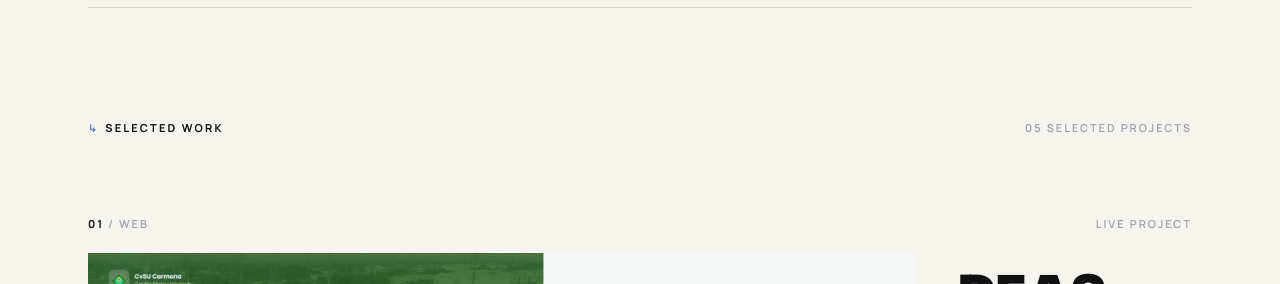
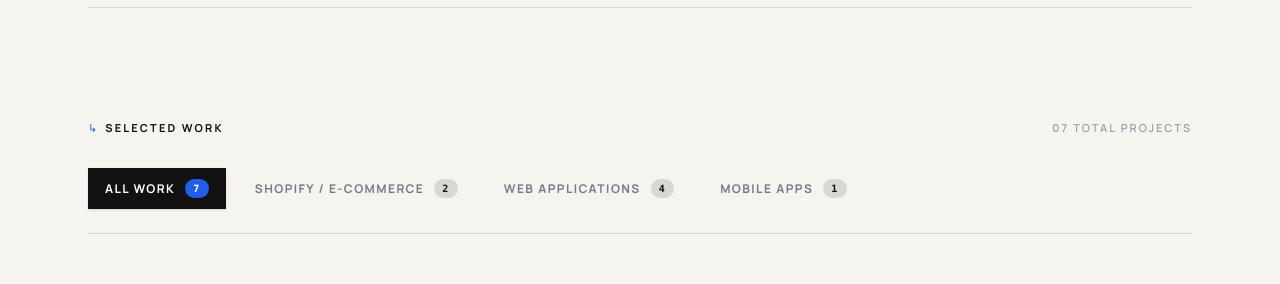
Before and after one commit to Stephen-Tiozon/Stephen-s-Portfolio, a React (Vite) app: page / in a window 1280 px wide. Shown: the part 1180-1464 px from the top of the page. Built offline with nearby package versions, Linux system fonts and the light colour scheme; the HTML template or start-up script is replaced by a standard one.

Commit message:
feat: add initial portfolio application layout and component structure in App.tsx

```diff
--- a/src/App.tsx
+++ b/src/App.tsx
@@ -6,6 +6,13 @@ const NAV_LINKS = [
   { label: "Experience", href: "#experience" },
   { label: "About", href: "#about" },
   { label: "Contact", href: "#contact" },
+];
+
+const CATEGORIES = [
+  { id: "all", label: "All Work" },
+  { id: "shopify", label: "Shopify / E-Commerce" },
+  { id: "web", label: "Web Applications" },
+  { id: "mobile", label: "Mobile Apps" },
 ];
 
 type Project = {
@@ -94,12 +101,48 @@ const PROJECTS: Project[] = [
     screenshots: ["/cads_1.PNG", "/cads_2.PNG", "/cads_3.PNG","/cads_4.PNG","/cads_5.PNG","/cads_6.PNG","/cads_7.PNG","/cads_8.PNG","/cads_9.PNG","/cads_10.PNG"],
     cta: { label: "View Screenshots", href: "#", action: "gallery" },
   },
+  {
+    num: "06",
+    category: "Shopify",
+    status: "LIVE STORE",
+    title: "Shopify E-Commerce Store",
+    description:
+      "A high-converting, responsive Shopify storefront developed with custom Liquid sections, bespoke product page layouts, seamless slide-out cart drawer, and mobile-first speed optimization.",
+    tags: ["Shopify Liquid", "Theme Customization", "CSS & JavaScript", "E-Commerce"],
+    keywords: ["Shopify Store", "Custom Liquid", "Online Retail", "Theme Development"],
+    mediaBg: "#162326",
+    image: "",
+    cta: { label: "Visit Store", href: "https://your-shopify-store.com" },
+  },
+  {
+    num: "07",
+    category: "Shopify",
+    status: "CLIENT STORE",
+    title: "Brand E-Commerce Storefront",
+    description:
+      "Custom Shopify store setup and theme customization featuring dynamic collection filtering, third-party app integrations (reviews & marketing), and conversion-optimized checkout experience.",
+    tags: ["Shopify Liquid", "App Integrations", "Conversion Optimization", "CSS"],
+    keywords: ["E-Commerce", "Shopify", "Store Setup", "App Integration"],
+    mediaBg: "#2A231C",
+    image: "",
+    cta: { label: "Visit Store", href: "https://your-shopify-store.com" },
+  },
 ];
 
 const CAPABILITIES = [
   {
     area: "Web Development",
     items: ["React & Next.js", "Tailwind CSS", "PHP & MySQL", "JavaScript", "HTML & CSS"],
+  },
+  {
+    area: "Shopify & E-Commerce",
+    items: [
+      "Shopify Liquid",
+      "Theme Customization",
+      "Store Setup & Launch",
+      "App Integrations",
+      "Conversion & Speed Optimization",
+    ],
   },
   {
     area: "Mobile & Backend",
@@ -186,8 +229,13 @@ function useActiveSection() {
 export default function App() {
   const [menuOpen, setMenuOpen] = useState(false);
   const [scrolled, setScrolled] = useState(false);
+  const [selectedCategory, setSelectedCategory] = useState("all");
   const active = useActiveSection();
   const menuRef = useRef<HTMLDivElement>(null);
+
+  const filteredProjects = selectedCategory === "all"
+    ? PROJECTS
+    : PROJECTS.filter((p) => p.category.toLowerCase() === selectedCategory.toLowerCase());
 
   useEffect(() => {
     const onScroll = () => setScrolled(window.scrollY > 32);
@@ -351,7 +399,7 @@ export default function App() {
         {/* Work */}
         <section id="work" className="max-w-[1200px] mx-auto px-6 md:px-12 py-20 md:py-28">
           {/* Section header */}
-          <div className="flex items-center justify-between mb-14">
+          <div className="flex flex-col sm:flex-row sm:items-center justify-between gap-4 mb-8">
             <div className="flex items-center gap-2">
               <span className="font-[Manrope] text-[11px] text-[#245EE8]">↳</span>
               <span className="font-[Manrope] text-[11px] font-bold tracking-[0.2em] uppercase text-[#111111]">
@@ -359,14 +407,55 @@ export default function App() {
               </span>
             </div>
             <span className="font-[Manrope] text-[11px] font-semibold tracking-[0.18em] uppercase text-[#9AA1AD]">
-              0{PROJECTS.length} Selected Projects
+              {String(filteredProjects.length).padStart(2, "0")} {selectedCategory === "all" ? "Total Projects" : "Projects"}
             </span>
           </div>
 
+          {/* Category Filter Tabs */}
+          <div className="flex flex-wrap items-center gap-2 md:gap-3 mb-12 border-b border-[#D9D7D0] pb-6">
+            {CATEGORIES.map((cat) => {
+              const isSelected = selectedCategory === cat.id;
+              const count = cat.id === "all"
+                ? PROJECTS.length
+                : PROJECTS.filter((p) => p.category.toLowerCase() === cat.id).length;
+              return (
+                <button
+                  key={cat.id}
+                  onClick={() => setSelectedCategory(cat.id)}
+                  className={`font-[Manrope] text-[12px] font-bold tracking-[0.12em] uppercase px-4 py-2.5 transition-all duration-200 flex items-center gap-2.5 cursor-pointer focus:outline-none focus:ring-2 focus:ring-[#245EE8] border ${
+                    isSelected
+                      ? "bg-[#111111] text-white border-[#111111] shadow-sm"
+                      : "bg-transparent text-[#737B88] border-transparent hover:text-[#111111] hover:border-[#D9D7D0] hover:bg-[#EBE9E1]/50"
+                  }`}
+                >
+                  <span>{cat.label}</span>
+                  <span
+                    className={`text-[10px] px-2 py-0.5 rounded-full font-mono transition-colors ${
+                      isSelected
+                        ? "bg-[#245EE8] text-white"
+                        : "bg-[#D9D7D0] text-[#111111]"
+                    }`}
+                  >
+                    {count}
+                  </span>
+                </button>
+              );
+            })}
+          </div>
+
           <div className="flex flex-col">
-            {PROJECTS.map((project, i) => (
-              <ProjectRow key={project.num} project={project} isLast={i === PROJECTS.length - 1} />
-            ))}
+            {filteredProjects.length > 0 ? (
+              filteredProjects.map((project, i) => (
+                <ProjectRow key={project.num} project={project} isLast={i === filteredProjects.length - 1} />
+              ))
+            ) : (
+              <div className="py-20 text-center border border-dashed border-[#D9D7D0] my-8">
+                <p className="font-[Sora] font-semibold text-[16px] text-[#111111] mb-2">No projects found</p>
+                <p className="font-[Manrope] text-[13px] text-[#737B88]">
+                  No projects currently listed under this category.
+                </p>
+              </div>
+            )}
           </div>
         </section>
 
@@ -380,7 +469,7 @@ export default function App() {
               <div className="flex-1 border-t border-[#3B414B] mt-1" />
             </div>
 
-            <div className="grid grid-cols-1 sm:grid-cols-2 lg:grid-cols-4 gap-10">
+            <div className="grid grid-cols-1 sm:grid-cols-2 md:grid-cols-3 xl:grid-cols-5 gap-8">
               {CAPABILITIES.map((cap) => (
                 <div key={cap.area}>
                   <h3 className="font-[Sora] font-semibold text-[14px] text-white mb-5 tracking-tight">
```
